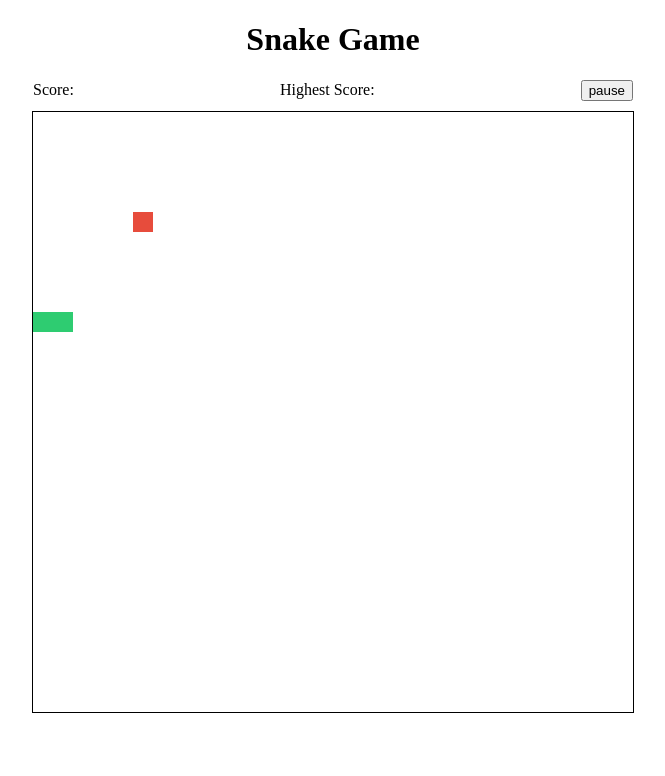
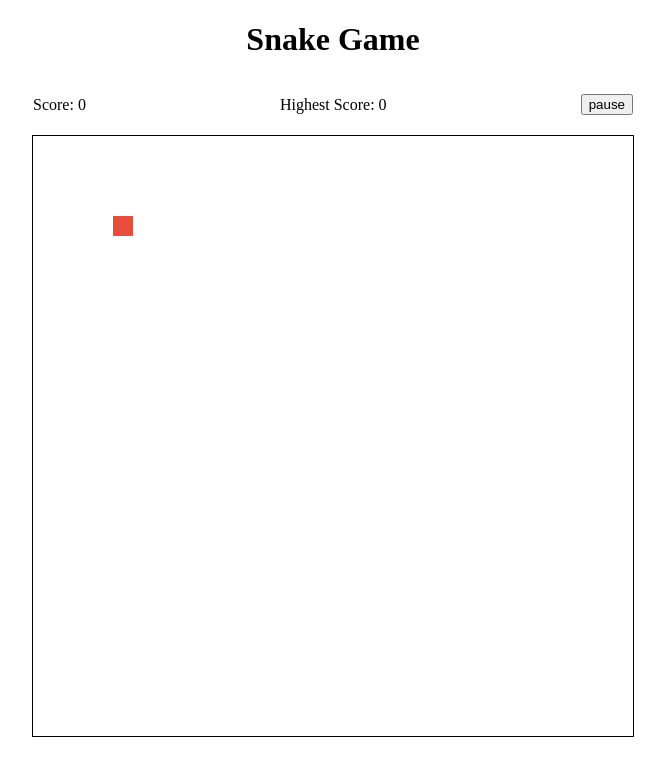
Before and after one commit to HelenaYounes/snakeJS, a plain HTML site: page index.html in a window 1280 px wide. Both pictures are taken after a click on the button "Start". Shown: the whole page, without its empty margins (307-972 px from the left). Drawn offline with Linux system fonts and the light colour scheme.

Commit message:
stored highest score in logal storage,current and ightest score both displayed

```diff
--- a/index.html
+++ b/index.html
@@ -6,8 +6,8 @@
 	<body>
 		<h1>Snake Game</h1>
 		<div id="scoreBoard">
-			<span id="score">Score:</span>
-			<span id="highestScore">Highest Score:</span>
+			<p>Score: <span id="score"> 0</span></p>
+			<p>Highest Score: <span id="highestScore">0</span></p>
 
 			<button id="startPause">Start</button>
 		</div>
--- a/snake.css
+++ b/snake.css
@@ -11,7 +11,7 @@ justify-content: space-between;
 display: flex;
 margin-inline: auto;
 align-items: center;
-padding-bottom: 10px;
+padding-bottom: 5px;
 }
 
 
--- a/snake.js
+++ b/snake.js
@@ -1,5 +1,7 @@
 document.addEventListener("DOMContentLoaded", () => {
 	const pauseButton = document.getElementById("startPause");
+	const score = document.getElementById("score");
+	const highestScore = document.getElementById("highestScore");
 	const canvas = document.getElementById("gameCanvas");
 	const ctx = canvas.getContext("2d");
 	let gameInterval;
@@ -9,20 +11,32 @@ document.addEventListener("DOMContentLoaded", () => {
 	let head = snake[0];
 	let direction = "left";
 	let gamePaused = true;
+	let currentScore = 0;
+	let highscore = Number(window.localStorage.getItem("highscore")) || 0;
 
 	const draw = () => {
 		ctx.fillStyle = "#e74c3c";
-		ctx.fillRect(apple.x, apple.y, squareSize, squareSize);
+		ctx.fillRect(
+			apple.x - squareSize,
+			apple.y - squareSize,
+			squareSize,
+			squareSize
+		);
 
 		snake.forEach((body) => {
 			ctx.fillStyle = "#2ecc71";
-			ctx.fillRect(body.x, body.y, squareSize, squareSize);
+			ctx.fillRect(
+				body.x - squareSize,
+				body.y - squareSize,
+				squareSize,
+				squareSize
+			);
 		});
 	};
-	const isOutOfBounds = (el) => {
-		let outOfYaxis = el.y >= canvas.height || el.y <= 0;
-		let outOfXaxis = el.x >= canvas.width || el.x <= 0;
-		return outOfXaxis || outOfYaxis;
+	const isInBounds = (el) => {
+		let inYaxis = el.y <= canvas.height && el.y >= 0;
+		let inXaxis = el.x <= canvas.width && el.x >= 0;
+		return inXaxis && inYaxis;
 	};
 	const moveApple = () => {
 		apple.x =
@@ -34,6 +48,16 @@ document.addEventListener("DOMContentLoaded", () => {
 				moveApple();
 			}
 		});
+	};
+
+	const updateScore = () => {
+		currentScore += 10;
+		if (currentScore > highscore) {
+			highscore = currentScore;
+			window.localStorage.setItem("highscore", currentScore.toString());
+			toggleText(highestScore, highscore);
+		}
+		toggleText(score, currentScore);
 	};
 
 	const handleKeyPressed = (e) => {
@@ -76,6 +100,7 @@ document.addEventListener("DOMContentLoaded", () => {
 		snake.unshift(newHead);
 
 		if (newHead.x === apple.x && newHead.y === apple.y) {
+			updateScore();
 			moveApple();
 		} else {
 			snake.pop();
@@ -89,7 +114,7 @@ document.addEventListener("DOMContentLoaded", () => {
 		});
 	};
 	const checkGameOver = () => {
-		if (checkCollision(snake[0]) || isOutOfBounds(snake[0])) {
+		if (!isInBounds(snake[0]) || checkCollision(snake[0])) {
 			gameOver();
 		}
 	};
@@ -97,7 +122,6 @@ document.addEventListener("DOMContentLoaded", () => {
 	const gameOver = () => {
 		clearInterval(gameInterval);
 		alert("gameOver!");
-		draw();
 	};
 	const loopGame = () => {
 		ctx.clearRect(0, 0, canvas.width, canvas.height);
@@ -106,24 +130,28 @@ document.addEventListener("DOMContentLoaded", () => {
 		checkGameOver();
 	};
 
-	const toggleText = () => {
-		pauseButton.innerText = gamePaused ? "start" : "pause";
+	const toggleText = (b, str) => {
+		b.innerText = str;
 	};
 	const pause = () => {
 		clearInterval(gameInterval);
 		gamePaused = true;
-		toggleText();
+		toggleText(pauseButton, "start");
 	};
 	const start = () => {
 		gamePaused = false;
-		toggleText();
+		toggleText(pauseButton, "pause");
 		if (!!gameInterval) clearInterval(gameInterval);
 		draw();
-		gameInterval = setInterval(loopGame, 150);
+		gameInterval = setInterval(loopGame, 200);
 	};
-
+	const init = () => {
+		window.addEventListener("keydown", handleKeyPressed);
+		currentScore = 0;
+		toggleText(highestScore, highscore);
+	};
+	init();
 	pauseButton.addEventListener("click", () => {
 		gamePaused ? start() : pause();
 	});
-	window.addEventListener("keydown", handleKeyPressed);
 });
```
